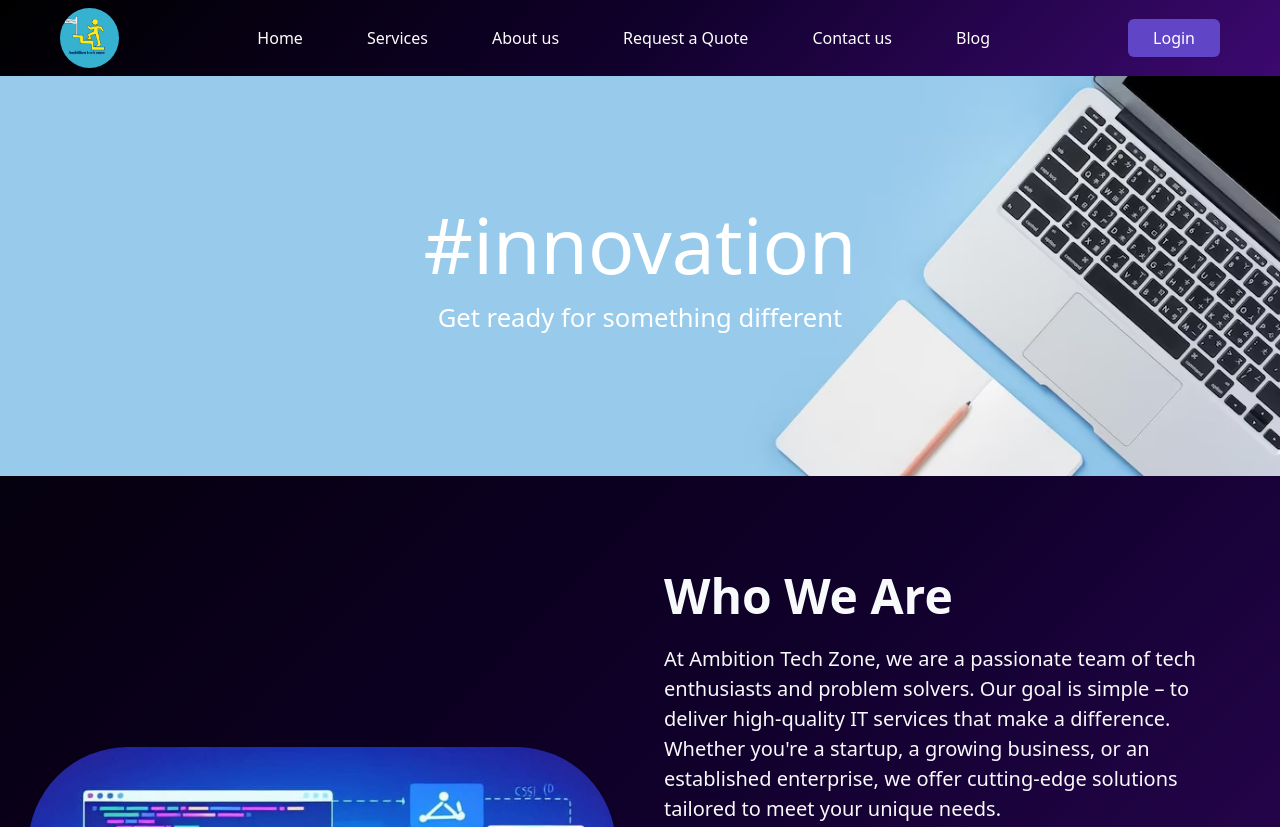
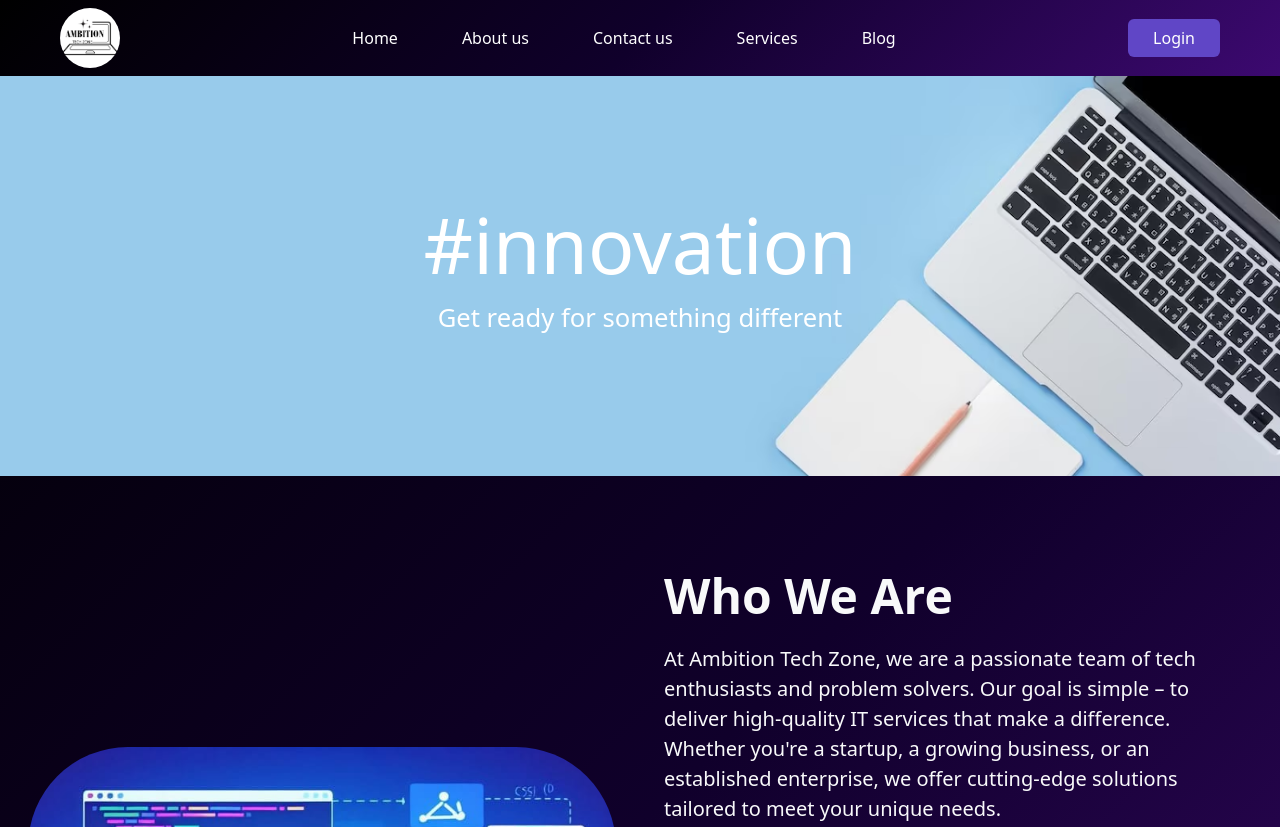
Before and after one commit to Bappa-Bairagya/ambition, a plain HTML site: page blog.html in a window 1280 px wide. Shown: the top 827 px of the page. Drawn offline with nearby package versions, Linux system fonts and the light colour scheme.

Commit message:
practice

```diff
--- a/blog.html
+++ b/blog.html
@@ -10,10 +10,10 @@
         integrity="sha384-QWTKZyjpPEjISv5WaRU9OFeRpok6YctnYmDr5pNlyT2bRjXh0JMhjY6hW+ALEwIH" crossorigin="anonymous">
 </head>
 
-<body>
+<body style="overflow: scroll;">
     <nav class="navbar sticky-top navbar-expand-lg bg-body-tertiary px-5 ">
         <div class="container-fluid">
-            <a class="navbar-brand m-0 p-0" href="#"><img src="image/logo.jpg" height="60px"
+            <a class="navbar-brand m-0 p-0" href="#"><img src="image/logo1.png" height="60px"
                     style="object-fit: cover; border-radius: 50%;" width="100%" alt="logo" srcset=""></a>
             <button class="navbar-toggler" type="button" data-bs-toggle="collapse"
                 data-bs-target="#navbarSupportedContent" aria-controls="navbarSupportedContent" aria-expanded="false"
@@ -23,19 +23,18 @@
             <div class="collapse navbar-collapse" id="navbarSupportedContent">
                 <ul class="navbar-nav ms-auto mb-2 mb-lg-0 fs-6 me-auto column-gap-5">
                     <li class="nav-item">
-                        <a class="nav-link" id="nav-color" aria-current="page" href="#">Home</a>
+                        <a class="nav-link" id="nav-color" aria-current="page" href="index.html">Home</a>
+                    </li>
+
+                    <li class="nav-item">
+                        <a class="nav-link" id="nav-color" href="#about">About us</a>
+                    </li>
+
+                    <li class="nav-item">
+                        <a class="nav-link" id="nav-color" href="#contact">Contact us</a>
                     </li>
                     <li class="nav-item">
                         <a class="nav-link" id="nav-color" href="#services">Services</a>
-                    </li>
-                    <li class="nav-item">
-                        <a class="nav-link" id="nav-color" href="#about">About us</a>
-                    </li>
-                    <li class="nav-item">
-                        <a class="nav-link" id="nav-color" href="#contact">Request a Quote</a>
-                    </li>
-                    <li class="nav-item">
-                        <a class="nav-link" id="nav-color" href="#contact">Contact us</a>
                     </li>
                     <li class="nav-item">
                         <a class="nav-link" id="nav-color" target="_main" href="./blog.html">Blog</a>
```
Also changed, not shown: index.html (+8 -9 lines), image/logo1.png (added), image/newlogo.png (added).
